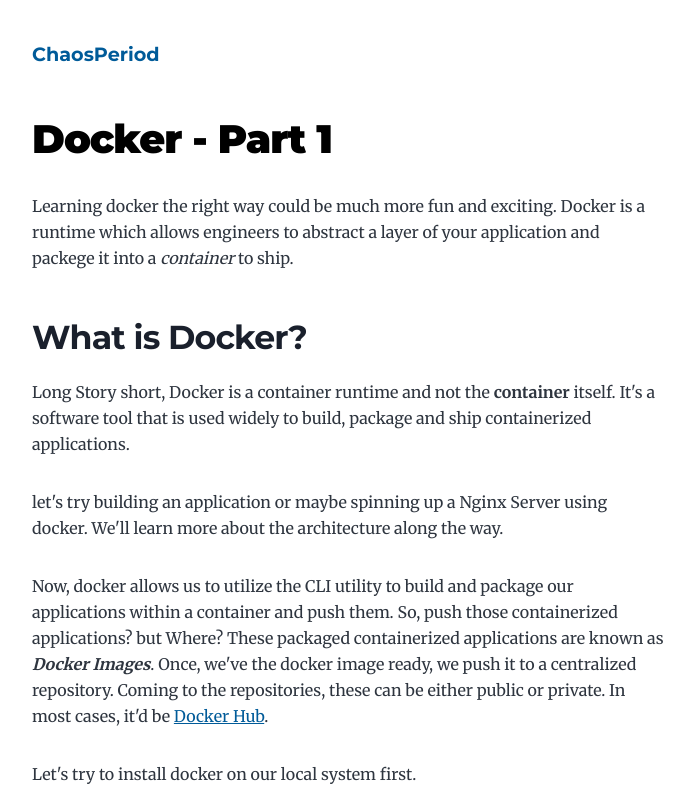
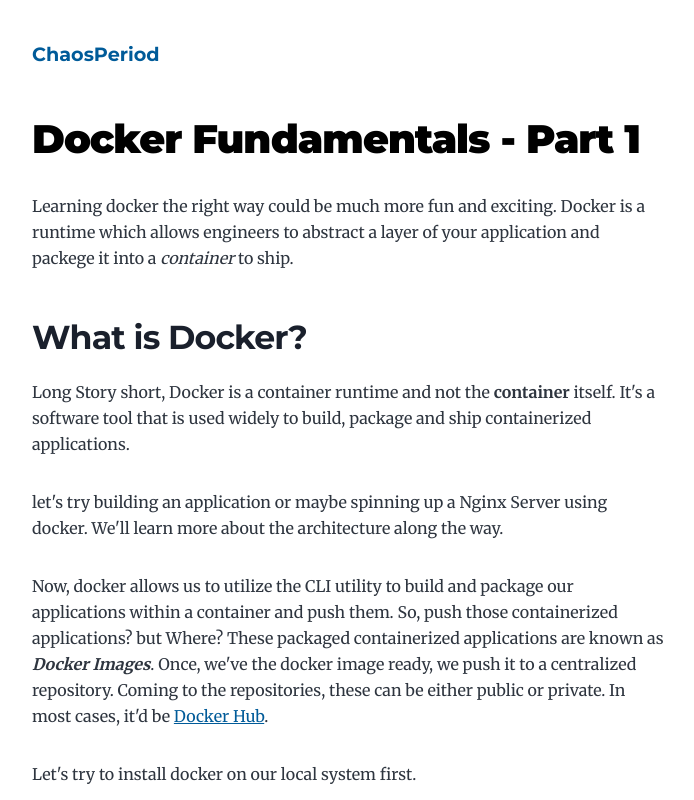
Before and after one commit to navjots35/ChaosPeriod, a Gatsby site: page /Docker/ in a window 1280 px wide. Shown: the top 800 px of the page, without its empty margins (292-986 px from the left). Built offline with nearby package versions, Linux system fonts and the light colour scheme; Gatsby itself is replaced by a stand-in of ours; some packages are replaced by stand-ins of ours.

Commit message:
testing changes

```diff
--- a/content/blog/Docker/index.md
+++ b/content/blog/Docker/index.md
@@ -1,5 +1,5 @@
 ---
-title: Docker - Part 1
+title: Docker Fundamentals - Part 1
 version: Part 1
 description: "Learn docker from scratch with all the in's and out's"
 ---
```
